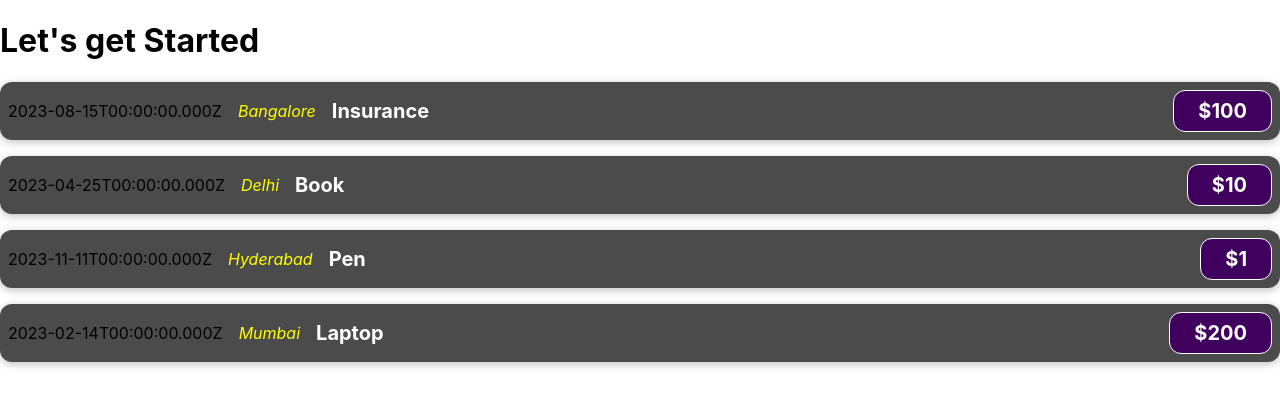
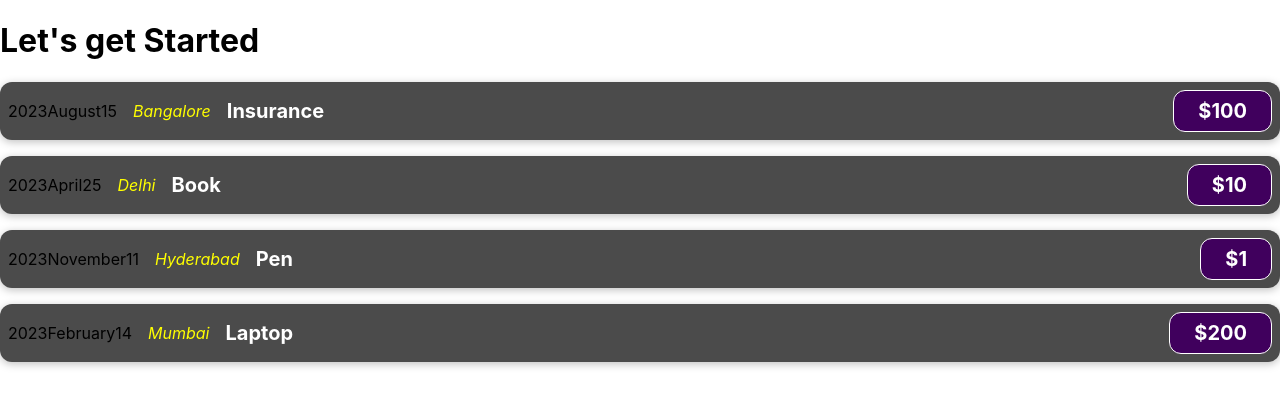
Before and after one commit to AbhayPatil-005/ReactJS-miniProjects, a React (Vite) app in the folder 01_myFirstComponent/: page / in a window 1280 px wide. Shown: the top 406 px of the page. Built offline with nearby package versions, Linux system fonts and the light colour scheme.

Commit message:
Fromatted Date, gave a fresh look that tells year, month name, day date

```diff
--- a/01_myFirstComponent/src/Components/ExpenseItems.jsx
+++ b/01_myFirstComponent/src/Components/ExpenseItems.jsx
@@ -1,19 +1,33 @@
 // Write your code here:
 import './ExpenseItem.css'
 function ExpenseItem(props) {
+  const months = ["January", "February", "March", "April", "May", "June",
+    "July", "August", "September", "October", "November", "December"]
+    const month = months[props.date.getMonth()];
+    const year = props.date.getFullYear();
+    const date = props.date.getDate();
+    const day = String(date).padStart(2,"0");
 
   return (
     <>
     <div className='expense-item'>
-      <div>{props.date.toISOString()}</div>
+
+      <div>{year}</div>
+      <div>{month}</div>
+      <div>{day}</div>
+
       <div className='expense-item__location'>
         {props.location}
       </div>
+
       <div className='expense-item__description'>
+
         <h2 className='expense-item__h2'>{props.title}</h2>
+
         <div className='expense-item__price'>
           ${props.price}
         </div>
+
       </div>
     </div>
     </>
```
